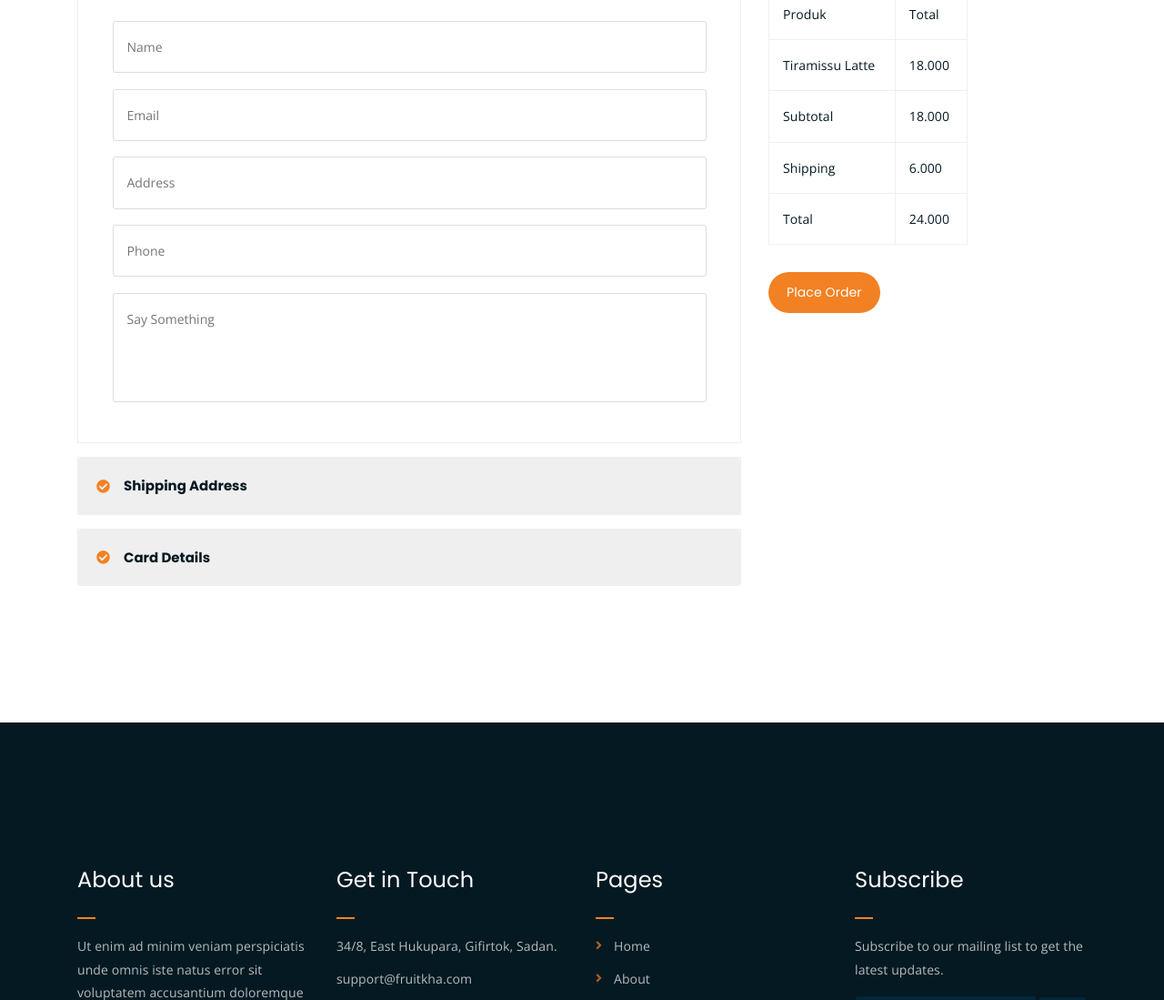
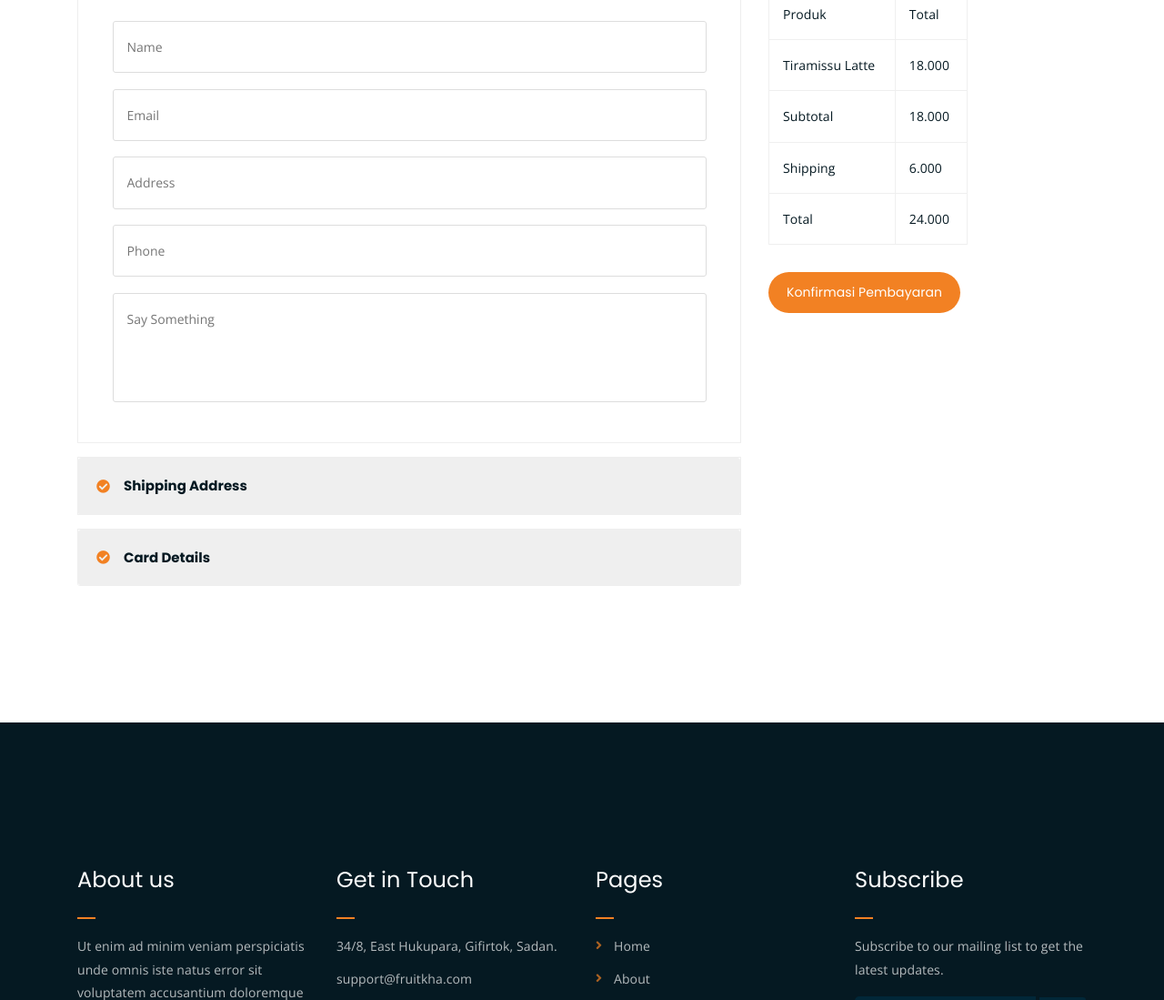
Before and after one commit to Sahilal12/semedulur_coffe, a plain HTML site: page checkout2.html in a window 1280 px wide. Shown: the part 653-1752 px from the top of the page at 91% size. Drawn offline with nearby package versions, Linux system fonts and the light colour scheme; files whose address does not match are found by name.

Commit message:
Update checkout2.html

```diff
--- a/checkout2.html
+++ b/checkout2.html
@@ -231,7 +231,7 @@
 								</tr>
 							</tbody>
 						</table>
-						<a href="pembayaran2.html" class="boxed-btn">Place Order</a>
+						<a href="pembayaran2.html" class="boxed-btn">Konfirmasi Pembayaran</a>
 					</div>
 				</div>
 			</div>
```
